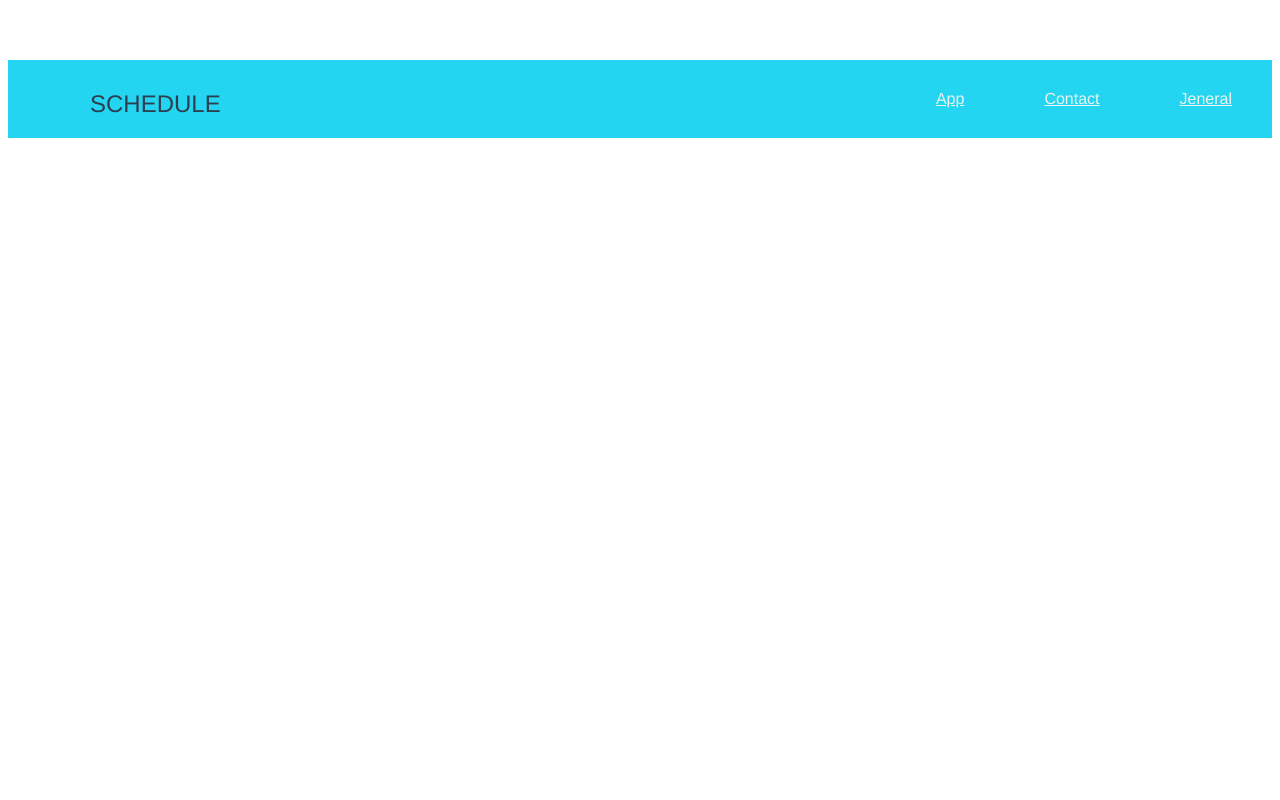
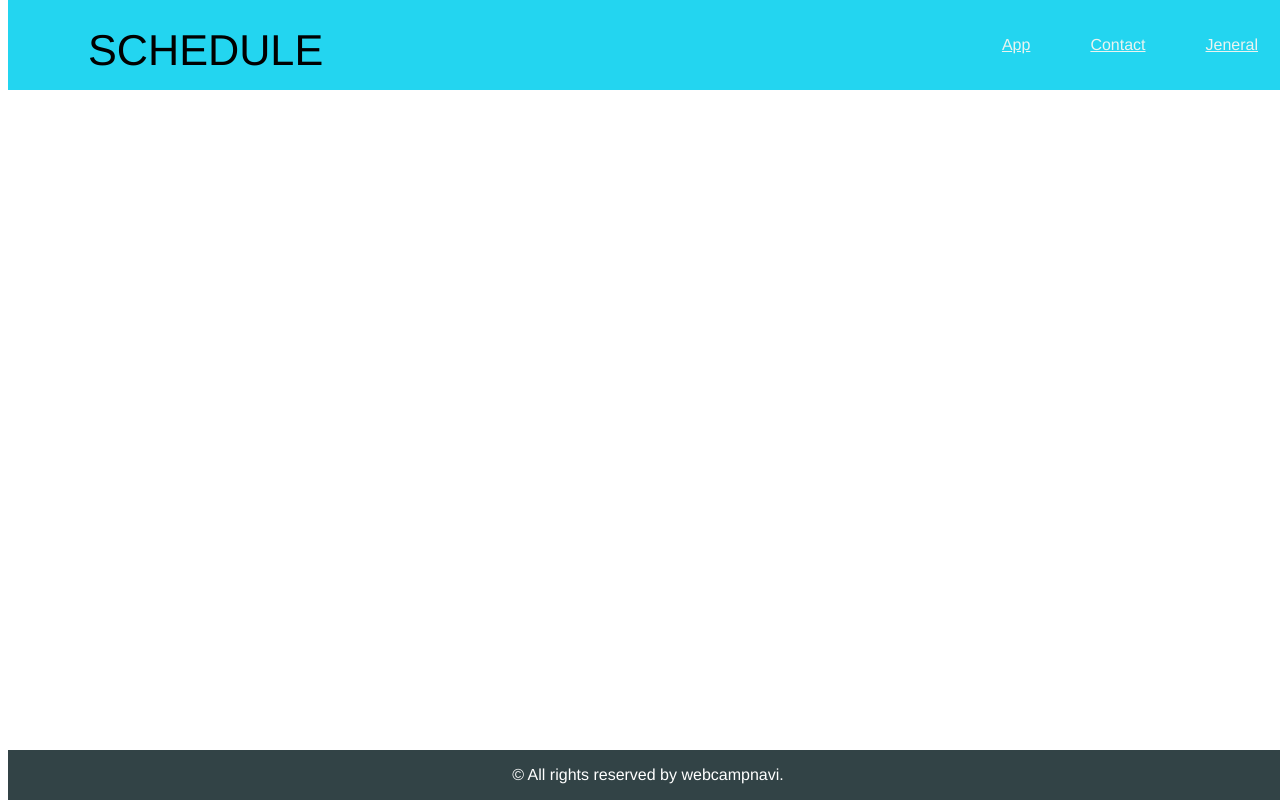
Before and after one commit to takacube/scheduling_class, a Vue app in the folder front/: page / in a window 1280 px wide. Built offline with nearby package versions, Linux system fonts and the light colour scheme.

Commit message:
make a footer and fix design

```diff
--- a/front/src/App.vue
+++ b/front/src/App.vue
@@ -1,14 +1,15 @@
 <template>
   <Header />
+  <Footer />
 </template>
 
 <script>
 import Header from "./components/Header.vue";
-
+import Footer from "./components/Footer.vue";
 export default {
   name: "App",
   components: {
-    Header,
+    Header, Footer
   },
 };
 </script>
@@ -18,8 +19,5 @@ export default {
   font-family: Avenir, Helvetica, Arial, sans-serif;
   -webkit-font-smoothing: antialiased;
   -moz-osx-font-smoothing: grayscale;
-  text-align: center;
-  color: #2c3e50;
-  margin-top: 60px;
 }
 </style>
--- /dev/null
+++ b/front/src/components/Footer.vue
@@ -0,0 +1,30 @@
+<template>
+  <div>
+    <footer class="foot">
+  	    <p>© All rights reserved by webcampnavi.</p>
+    </footer>
+  </div>
+</template>
+
+<script>
+export default {
+  name: "Footer",
+};
+</script>
+
+<!-- Add "scoped" attribute to limit CSS to this component only -->
+<style scoped>
+footer{
+    position: absolute;/*←絶対位置*/
+    bottom: 0; /*下に固定*/
+}
+
+
+.foot{
+    width: 100%;
+    color: white;
+    background-color: rgb(50, 67, 70);
+    text-align: center;
+}
+
+</style>
--- a/front/src/components/Header.vue
+++ b/front/src/components/Header.vue
@@ -1,5 +1,5 @@
 <template>
-  <div class="hello">
+  <header>
     <ul>
       <li class="top">SCHEDULE</li>
       <div class="menu">
@@ -8,7 +8,7 @@
         <li><a href="">Jeneral</a></li>
       </div>
     </ul>
-  </div>
+  </header>
 </template>
 
 <script>
@@ -23,24 +23,28 @@ export default {
   text-align: left;
   position: absolute;
   left:  50px;
-  font-size: 150%;
+  font-size: 270%;
+  top: 7%;
 }
 
 .menu {
   list-style-type: none;
-  padding: 0;
+
   text-align: right;
 }
 li {
   display: inline-block;
   margin: 0 10px;
-  padding: 30px
+  padding: 20px
 }
 a {
   color: #ebf4f0;
 }
-.hello {
+header {
+  position: absolute;
   background-color: rgb(35, 213, 240);
+  width: 100%;
+  top: 0;
 }
 
 </style>
```
